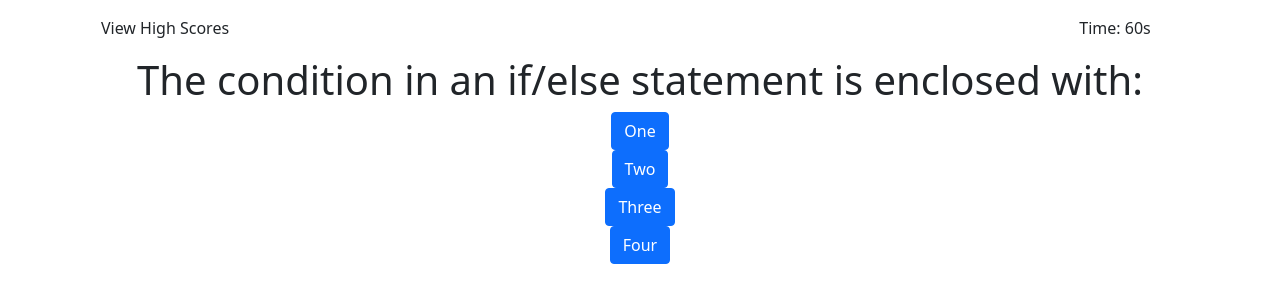
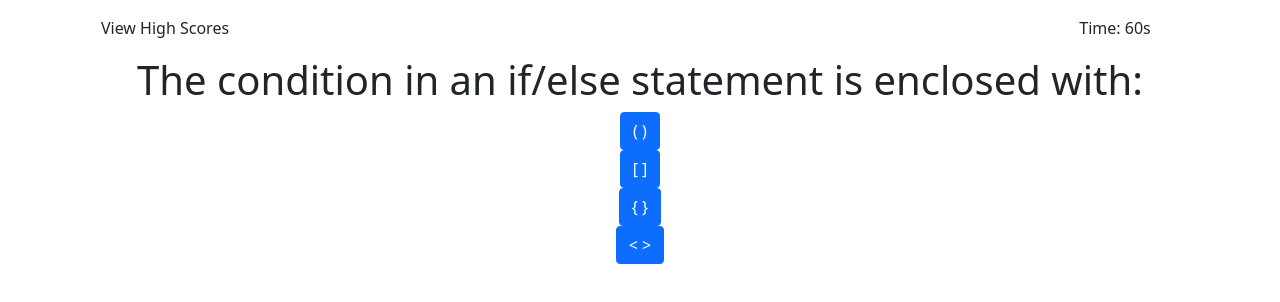
Before and after one commit to Thorulfr/javascript-quiz, a plain HTML site: page index.html in a window 1280 px wide. Both pictures are taken after a click on the button "Start Quiz". Drawn offline with nearby package versions, Linux system fonts and the light colour scheme.

Commit message:
Answer buttons populating

```diff
--- a/assets/js/script.js
+++ b/assets/js/script.js
@@ -1,25 +1,38 @@
+// Questions Object
 var questions = [
-    "<h1>The condition in an if/else statement is enclosed with:</h1>",
-    "<h1>A variable inside of a function can be used by other functions.</h1>",
-    "<h1>How do you add comments to JavaScript?</h1>",
-    "<h1>A 'switch' statement must always include a default option.</h1>",
-    "<h1>How do you increment an integer variable in JavaScript?</h1>",
-    "<h1>'Const' variables' values can be reassigned.</h1>"
+    "The condition in an if/else statement is enclosed with:",
+    "A variable inside of a function can be used by other functions.",
+    "How do you add comments to JavaScript?",
+    "A 'switch' statement must always include a default option.",
+    "How do you increment an integer variable in JavaScript?",
+    "'Const' variables' values can be reassigned."
+];
+
+// Answers Object
+var answers = [
+    ["( )", "[ ]", "{ }", "< >"]
 ];
 
 var questionNumber = 0;
 
 // When the start button is clicked, start the quiz
 $("#start-button").click(function() {
+    // Hide start button and instructions
     $("#start-button").addClass("d-none");
     $("#instructions").addClass("d-none");
-    $("#quiz-header").html(questions[0]);
+    // Change header to first question
+    $("#quiz-header").text(questions[0]);
+    // Show answer buttons and replace text with question one answers
     $("#answer-one").removeClass("d-none");
     $("#answer-one").addClass("d-inline-block");
+    $("#answer-one").text(answers[0][0]);
     $("#answer-two").removeClass("d-none");
     $("#answer-two").addClass("d-inline-block");
+    $("#answer-two").text(answers[0][1]);
     $("#answer-three").removeClass("d-none");
     $("#answer-three").addClass("d-inline-block");
+    $("#answer-three").text(answers[0][2]);
     $("#answer-four").removeClass("d-none");
     $("#answer-four").addClass("d-inline-block");
+    $("#answer-four").text(answers[0][3]);
 })
--- a/index.html
+++ b/index.html
@@ -28,8 +28,8 @@
         </div>
         <div class="row d-flex justify-content-center">
             <div class="col text-center" id="quiz-box">
-                <div id="quiz-header">
-                    <h1>
+                <div>
+                    <h1 id="quiz-header">
                         Coding Quiz Challenge
                     </h1>
                 </div>
```
